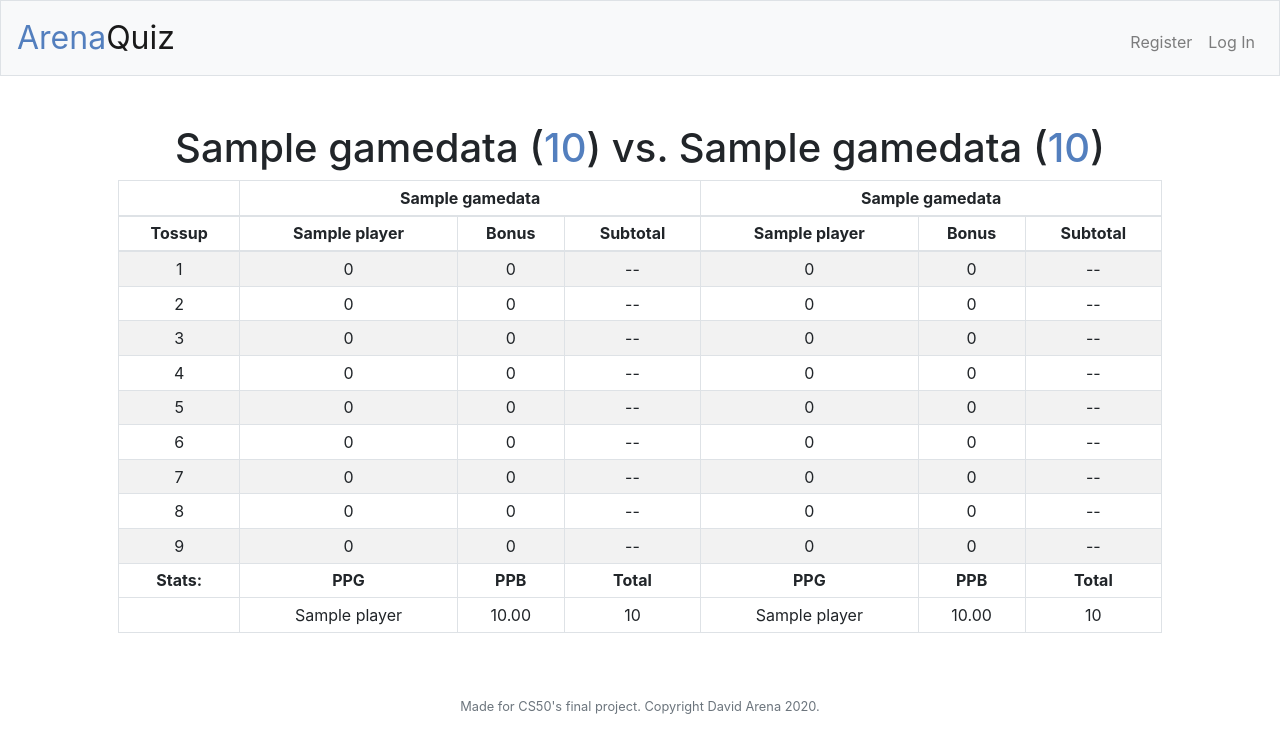
After one commit to DArena3/arenaquiz, a Flask app: template templates/view_game.html in a window 1280 px wide. The commit adds this page. Shown: the top 753 px of the page. Run offline with Flask 2, Linux system fonts and the light colour scheme; the template is opened without the code that fills it: most values are stand-ins (such as "Sample title", 1, 10 or a date in 2020); some libraries are stand-ins or nearby versions.

Commit message:
Added feature: ability to view previous games

```diff
--- a/app.py
+++ b/app.py
@@ -138,14 +138,14 @@ def teams():
             teams = db.execute("SELECT * FROM teams WHERE user_id = ?", session["user_id"])
             return render_template("teams.html", teams=teams)
 
-        return redirect("/viewteam?team_id=" + request.form.get("team"))
+        return redirect("/view_team?team_id=" + request.form.get("team"))
 
     elif request.method == "GET":
         teams = db.execute("SELECT * FROM teams WHERE user_id = ?", session["user_id"])
         return render_template("teams.html", teams=teams)
 
 
-@app.route("/viewteam", methods=["GET"])
+@app.route("/view_team", methods=["GET"])
 @login_required
 def view_team():
     if request.method == "GET":
@@ -153,7 +153,7 @@ def view_team():
         if not name:
             return apology("Team not found", 404)
         players = db.execute("SELECT name FROM players WHERE user_id = ? AND team_id = ?", session["user_id"], request.args.get("team_id"))
-        return render_template("viewteam.html", name=name[0]['name'], players=players)
+        return render_template("view_team.html", name=name[0]['name'], players=players)
 
 
 @app.route("/add_team", methods=["GET", "POST"])
@@ -246,6 +246,11 @@ def game():
                        session["game_id"], team_id, request.form.get("negging-player"), session["tossup_num"], request.form.get("neg-score"), 0)
 
         gamedata = get_gamedata(session["game_id"])
+        if gamedata == 404:
+            return apology("Game does not exist.", 404)
+        elif gamedata == 403:
+            return apology("You are not allowed to view this game.", 403)
+
         session["tossup_num"] += 1
         tossup = session["tossup_num"]
         return render_template("game.html", gamedata=gamedata, tossup=tossup)
@@ -254,6 +259,42 @@ def game():
         gamedata = get_gamedata(session["game_id"])
         tossup = session["tossup_num"]
         return render_template("game.html", gamedata=gamedata, tossup=tossup)
+
+
+@app.route("/games", methods=["GET", "POST"])
+@login_required
+def games():
+    if request.method == "POST":
+        if not request.form.get("game"):
+            flash("Please select a game.")
+            games = db.execute("SELECT * FROM games WHERE user_id = ?", session["user_id"])
+            return render_template("games.html", games=games)
+
+        return redirect("/view_game?game_id=" + request.form.get("game"))
+
+    elif request.method == "GET":
+        games = db.execute("SELECT * FROM games WHERE user_id = ?", session["user_id"])
+        for game in games:
+            left_team_name = db.execute("SELECT name FROM teams WHERE id = ?", game["left_team_id"])
+            right_team_name = db.execute("SELECT name FROM teams WHERE id = ?", game["right_team_id"])
+            game["left_team_name"] = left_team_name[0]["name"]
+            game["right_team_name"] = right_team_name[0]["name"]
+
+        return render_template("games.html", games=games)
+
+
+@app.route("/view_game", methods=["GET"])
+@login_required
+def view_game():
+    if request.method == "GET":
+        if not request.args.get("game_id"):
+            return apology("Please select a game.", 404)
+        gamedata = get_gamedata(request.args.get("game_id"))
+        if gamedata == 404:
+            return apology("Game does not exist.", 404)
+        elif gamedata == 403:
+            return apology("You are not allowed to view this game.", 403)
+        return render_template("view_game.html", gamedata=gamedata)
 
 
 @app.route("/change_password", methods=["GET", "POST"])
@@ -304,6 +345,12 @@ def errorhandler(e):
 def get_gamedata(g_id):
     gamedata = {}
     global db
+
+    u_id = db.execute("SELECT user_id FROM games WHERE id = ?", g_id)
+    if not u_id:
+        return 404
+    elif u_id[0]["user_id"] != session["user_id"]:
+        return 403
 
     l_id = db.execute("SELECT left_team_id FROM games WHERE id = ?", g_id)
     r_id = db.execute("SELECT right_team_id FROM games WHERE id = ?", g_id)
@@ -393,6 +440,15 @@ def get_gamedata(g_id):
 
     gamedata["right_score"] = right_subscore
 
+    last_tossup = db.execute("SELECT MAX(tossup_num) FROM score_events WHERE game_id = ?", g_id)
+    print(last_tossup)
+    last_tossup = last_tossup[0]["MAX(tossup_num)"]
+    print(last_tossup)
+    if not last_tossup:
+        gamedata["last_tossup"] = 1
+    else:
+        gamedata["last_tossup"] = last_tossup
+
     print(gamedata)
     return gamedata
 
--- a/static/styles.css
+++ b/static/styles.css
@@ -52,7 +52,12 @@ table {
     width: 100%;
 }
 
-#addteam {
+.add-link {
+    color: #fff;
+    text-decoration: none;
+}
+
+.add-link:hover {
     color: #fff;
     text-decoration: none;
 }
--- a/templates/layout.html
+++ b/templates/layout.html
@@ -33,6 +33,7 @@
                 {% if session.user_id %}
                     <ul class="navbar-nav mr-auto mt-2">
                         <li class="nav-item"><a class="nav-link" href="/teams">Teams</a></li>
+                        <li class="nav-item"><a class="nav-link" href="/games">Games</a></li>
                         <li class="nav-item"><a class="nav-link" href="/new_game">New Game</a></li>
                     </ul>
                     <ul class="navbar-nav ml-auto mt-2">
--- a/templates/new_game.html
+++ b/templates/new_game.html
@@ -34,7 +34,7 @@
                 <button class="btn btn-primary btn-lg" type="submit">New Game</button>
             </div>
         </form>
-        <button class="btn btn-secondary btn-sm"><a id="addteam" href="/add_team">Add a Team</a></button>
+        <button class="btn btn-secondary btn-sm"><a class="add-link" href="/add_team">Add a Team</a></button>
         <script src="{{ url_for('static', filename='new_game.js') }}"></script>
     {% endif %}
 {% endblock %}
--- a/templates/teams.html
+++ b/templates/teams.html
@@ -7,7 +7,7 @@
 {% block main %}
     <h1>View Your Teams</h1>
     {% if not teams %}
-        <p>You have no teams yet. <a href="/newteam">Add a team?</a></p>
+        <p>You have no teams yet. <a href="/add_team">Add a team?</a></p>
     {% else %}
         <form action="/teams" method="post">
             <div class="form-group">
@@ -23,6 +23,6 @@
                 <button class="btn btn-primary btn-lg" type="submit">View Team</button>
             </div>
         </form>
-        <button class="btn btn-secondary btn-sm"><a id="addteam" href="/add_team">Add a Team</a></button>
+        <button class="btn btn-secondary btn-sm"><a class="add-link" href="/add_team">Add a Team</a></button>
     {% endif %}
 {% endblock %}
--- /dev/null
+++ b/templates/view_game.html
@@ -0,0 +1,102 @@
+{% extends "layout.html" %}
+
+{% block title %}
+    Viewing Game
+{% endblock %}
+
+{% block main %}
+    <h1>{{ gamedata.left_name }} (<span class="bluetext">{{ gamedata.left_score }}</span>) vs.
+        {{ gamedata.right_name }} (<span class="bluetext">{{ gamedata.right_score }}</span>)</h1>
+    <table class="table table-striped table-bordered table-sm">
+        <thead>
+            <tr>
+                <td></td>
+                <th colspan="{{ gamedata.left_players|length + 2}}">{{ gamedata.left_name }}</th>
+                <th colspan="{{ gamedata.right_players|length + 2}}">{{ gamedata.right_name }}</th>
+            </tr>
+            <tr>
+                <th>Tossup</th>
+                {% for player in gamedata.left_players %}
+                    <th>{{ player.name }}</th>
+                {% endfor %}
+                <th>Bonus</th>
+                <th>Subtotal</th>
+                {% for player in gamedata.right_players %}
+                    <th>{{ player.name }}</th>
+                {% endfor %}
+                <th>Bonus</th>
+                <th>Subtotal</th>
+            </tr>
+        </thead>
+        <tbody>
+            {% for t_num in range(1, gamedata.last_tossup + 1) %}
+                <tr>
+                    <td>{{ t_num }}</td>
+                    {% if t_num in gamedata.left_tossups %}
+                        {% for player in gamedata.left_players %}
+                            {% if gamedata.left_tossups[t_num].player_id == player.id %}
+                                <td>{{ gamedata.left_tossups[t_num].score }}</td>
+                            {% else %}
+                                <td>0</td>
+                            {% endif %}
+                        {% endfor %}
+                        <td>{{ gamedata.left_tossups[t_num].bonus }}</td>
+                        <td>{{ gamedata.left_tossups[t_num].subscore }}</td>
+                    {% else %}
+                        {% for player in gamedata.left_players %}
+                            <td>0</td>
+                        {% endfor %}
+                        <td>0</td>
+                        <td>--</td>
+                    {% endif %}
+
+                    {% if t_num in gamedata.right_tossups %}
+                        {% for player in gamedata.right_players %}
+                            {% if gamedata.right_tossups[t_num].player_id == player.id %}
+                                <td>{{ gamedata.right_tossups[t_num].score }}</td>
+                            {% else %}
+                                <td>0</td>
+                            {% endif %}
+                        {% endfor %}
+                        <td>{{ gamedata.right_tossups[t_num].bonus }}</td>
+                        <td>{{ gamedata.right_tossups[t_num].subscore }}</td>
+                    {% else %}
+                        {% for player in gamedata.right_players %}
+                            <td>0</td>
+                        {% endfor %}
+                        <td>0</td>
+                        <td>--</td>
+                    {% endif %}
+                </tr>
+            {% endfor %}
+        </tbody>
+        <tfoot>
+            <tr>
+                <th>Stats:</th>
+                {% for player in gamedata.left_players %}
+                    <th>PPG</th>
+                {% endfor %}
+                <th>PPB</th>
+                <th>Total</th>
+                {% for player in gamedata.right_players %}
+                    <th>PPG</th>
+                {% endfor %}
+                <th>PPB</th>
+                <th>Total</th>
+            </tr>
+            <tr>
+                <td></td>
+                {% for player in gamedata.left_ppgs %}
+                    <td>{{ gamedata.left_ppgs[player] }}</td>
+                {% endfor %}
+                <td>{{ gamedata.left_ppb|two_places }}</td>
+                <td>{{ gamedata.left_score }}</td>
+                {% for player in gamedata.right_ppgs %}
+                    <td>{{ gamedata.right_ppgs[player] }}</td>
+                {% endfor %}
+                <td>{{ gamedata.right_ppb|two_places }}</td>
+                <td>{{ gamedata.right_score }}</td>
+            </tr>
+        </tfoot>
+    </table>
+{% endblock %}
```
Also changed, not shown: templates/games.html (added, +28 -0 lines), records.db, templates/view_team.html (renamed from templates/viewteam.html).
